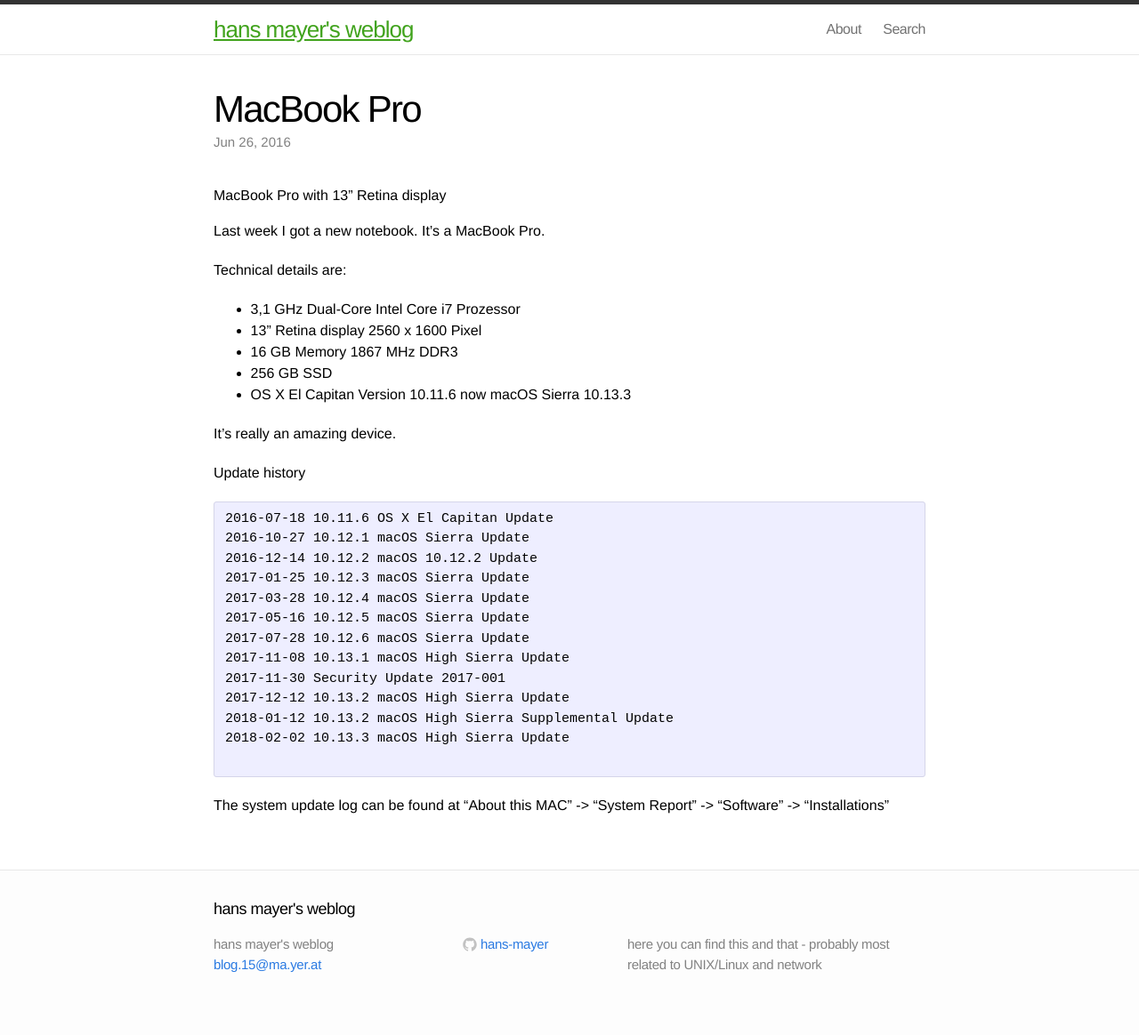
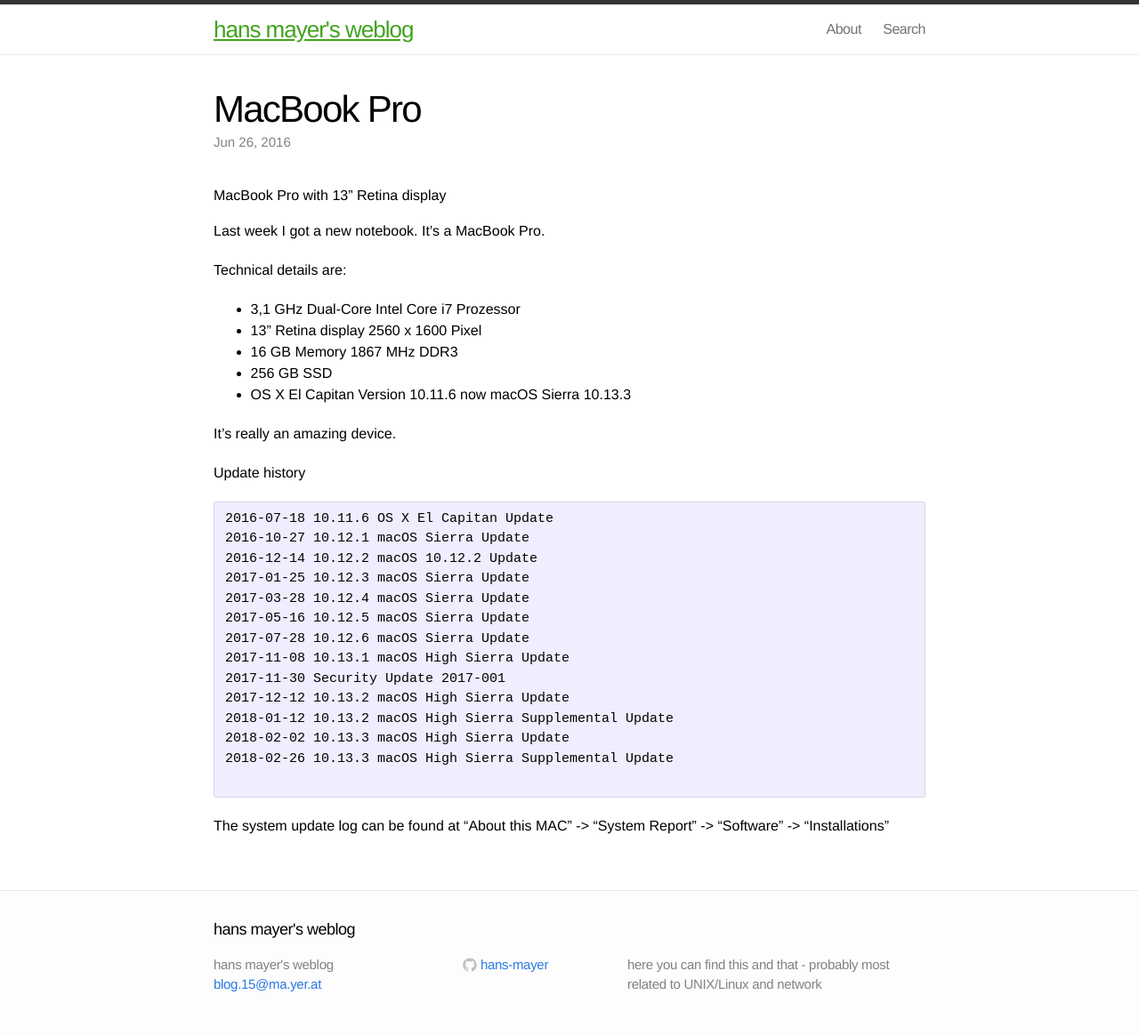
Before and after one commit to hans-mayer/blog, a Jekyll site: the page built from _posts/2016-06-26-MacBookPro.markdown, in a window 1280 px wide. Shown: the whole page at 89% size. Built offline with Jekyll 4.4.1, drawn with Linux system fonts in a browser that asks for light colours; before the commit the page ends 1141 px from its top, so only the background shows below that.

Commit message:
2016-06-26-MacBookPro 10.13.3 macOS High Sierra Supplemental Update

```diff
--- a/_posts/2016-06-26-MacBookPro.markdown
+++ b/_posts/2016-06-26-MacBookPro.markdown
@@ -35,6 +35,7 @@
 2017-12-12 10.13.2 macOS High Sierra Update
 2018-01-12 10.13.2 macOS High Sierra Supplemental Update
 2018-02-02 10.13.3 macOS High Sierra Update
+2018-02-26 10.13.3 macOS High Sierra Supplemental Update
 
 </pre>
 
```
